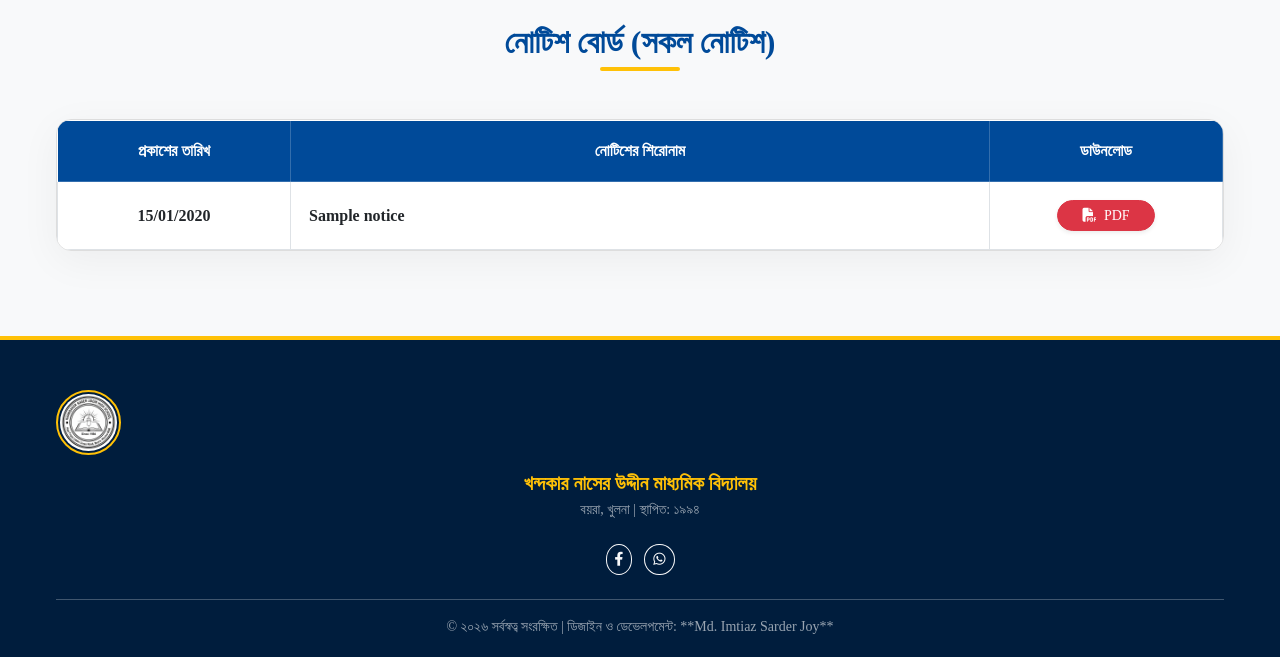
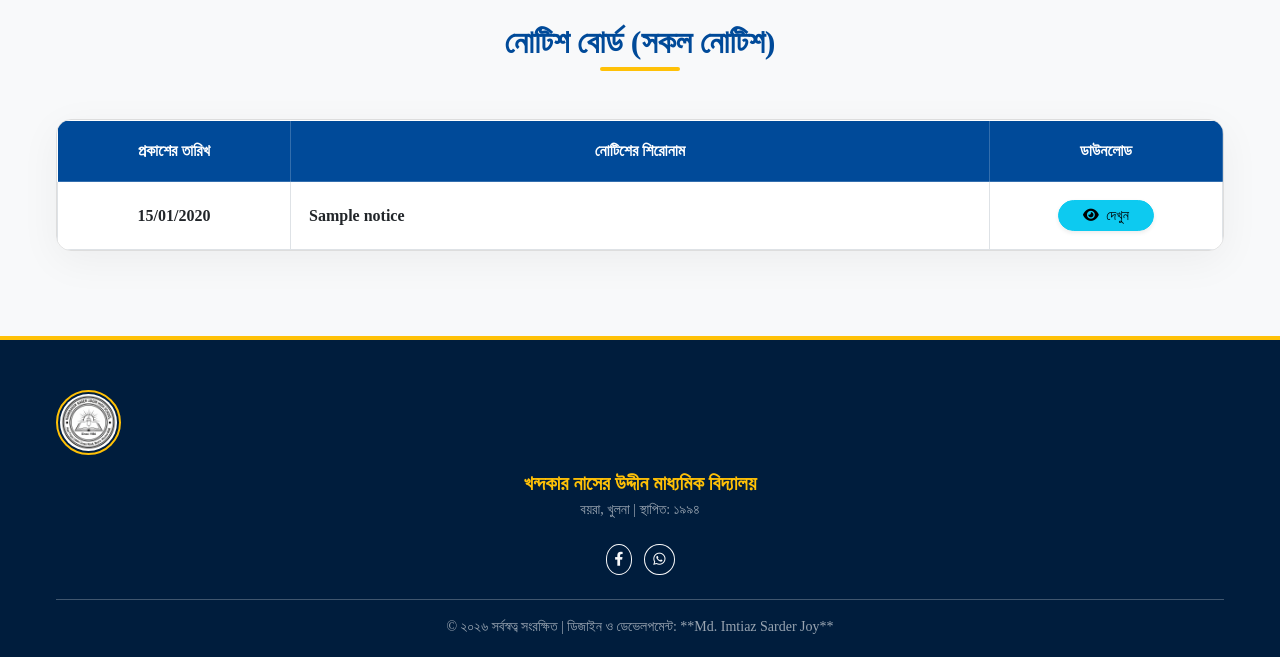
Before and after one commit to mdjoy2002/School-Website, a Django app: page /notices/ in a window 1280 px wide. Shown: the part 143-800 px from the top of the page. Run offline with Django 5.2, Linux system fonts and the light colour scheme; tables that the repository leaves empty hold one stand-in row (values such as "Sample post").

Commit message:
enviroment change

```diff
--- a/templates/exam_routine.html
+++ b/templates/exam_routine.html
@@ -183,8 +183,8 @@
                                     </td>
                                     <td class="text-center px-3 fw-bold">{{ routine.created_at|date:"Y" }}</td>
                                     <td class="text-center px-3">
-                                        <a href="{{ routine.pdf_file.url }}" target="_blank" class="btn btn-download btn-sm px-3 px-md-4">
-                                            <i class="fas fa-download me-1"></i> <span class="d-none d-sm-inline">PDF</span> ডাউনলোড
+                                        <a href="{{ routine.pdf_file.url }}" target="_blank" class="btn btn-info btn-sm px-3 px-md-4">
+                                            <i class="fas fa-eye me-1"></i> <span class="d-none d-sm-inline">PDF</span> দেখুন
                                         </a>
                                     </td>
                                 </tr>
--- a/templates/notices.html
+++ b/templates/notices.html
@@ -235,8 +235,8 @@
                                 {{ notice.title }}
                             </td>
                             <td>
-                                <a href="{{ notice.file.url }}" target="_blank" class="btn btn-danger btn-sm rounded-pill px-4 shadow-sm">
-                                    <i class="fas fa-file-pdf me-1"></i> PDF
+                                <a href="{{ notice.file.url }}" target="_blank" class="btn btn-info btn-sm rounded-pill px-4 shadow-sm">
+                                    <i class="fas fa-eye me-1"></i> দেখুন
                                 </a>
                             </td>
                         </tr>
--- a/templates/result_detail.html
+++ b/templates/result_detail.html
@@ -245,8 +245,8 @@
                                     {{ item.created_at|date:"d M, Y" }}
                                 </td>
                                 <td class="text-center">
-                                    <a href="{{ item.pdf_file.url }}" class="btn btn-download px-3 py-1" target="_blank">
-                                        <i class="fas fa-download"></i> <span class="d-none d-sm-inline">ডাউনলোড</span>
+                                    <a href="{{ item.pdf_file.url }}" class="btn btn-info px-3 py-1" target="_blank">
+                                        <i class="fas fa-eye"></i> <span class="d-none d-sm-inline">দেখুন</span>
                                     </a>
                                 </td>
                             </tr>
--- a/templates/student_corner_page.html
+++ b/templates/student_corner_page.html
@@ -181,8 +181,8 @@
                                         <td class="fw-bold">{{ item.title }}</td>
                                         <td>{{ item.created_at|date:"d M, Y" }}</td>
                                         <td class="text-center">
-                                            <a href="{{ item.pdf_file.url }}" class="btn btn-sm btn-danger rounded-pill px-3" target="_blank">
-                                                <i class="fas fa-file-pdf"></i> PDF ডাউনলোড
+                                            <a href="{{ item.pdf_file.url }}" class="btn btn-sm btn-info rounded-pill px-3" target="_blank">
+                                                <i class="fas fa-eye"></i> PDF দেখুন
                                             </a>
                                         </td>
                                     </tr>
```
Also changed, not shown: main_app/migrations/0026_alter_teacher_designation_teachernews.py (added).
